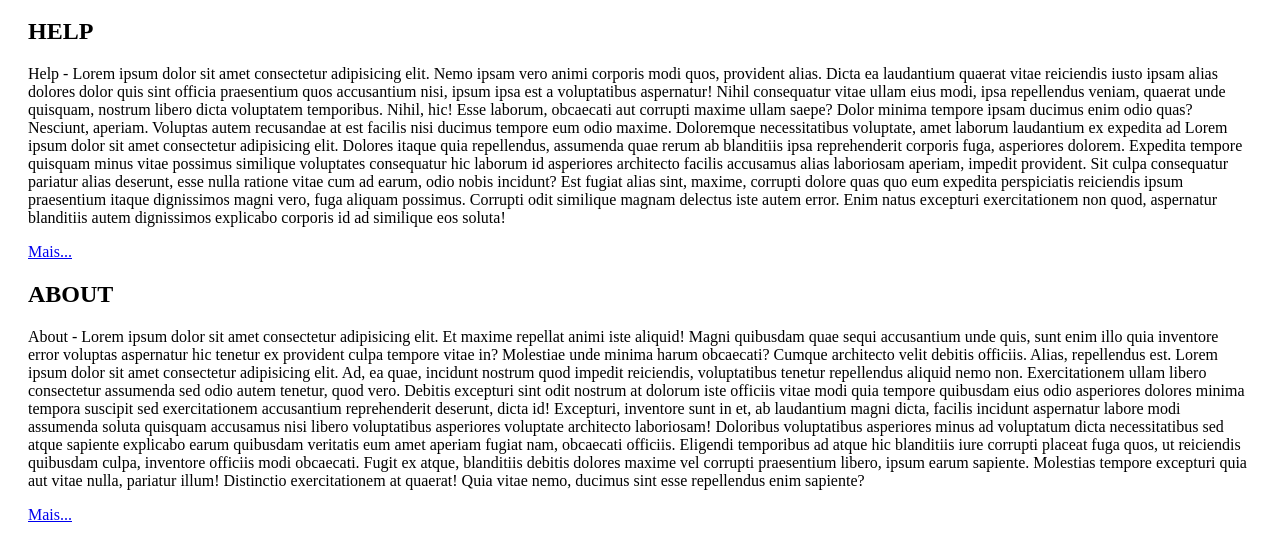
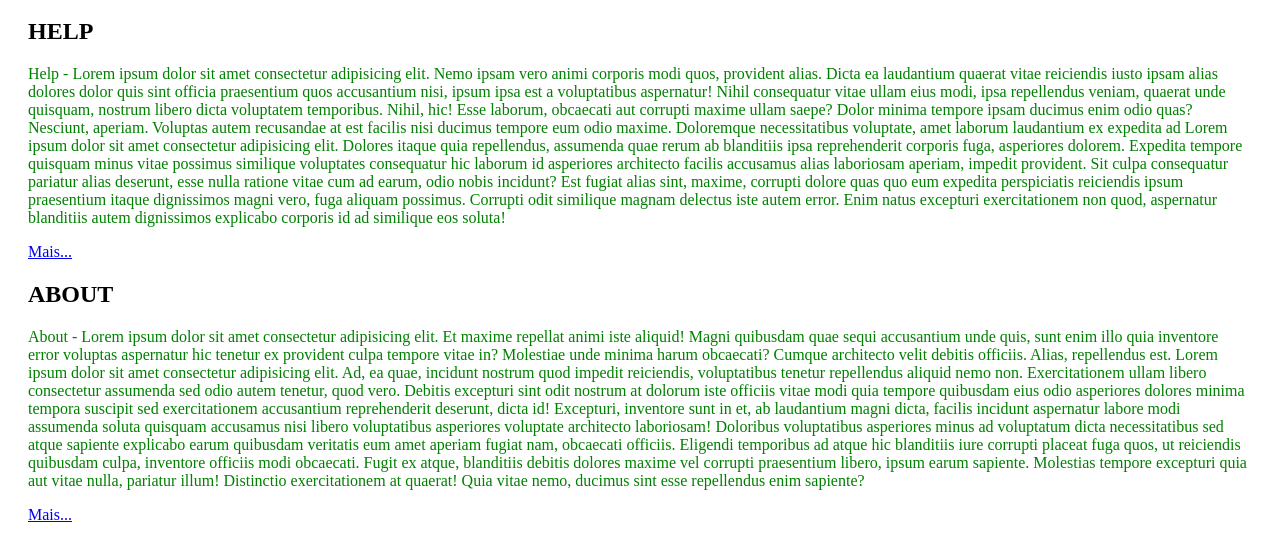
Before and after one commit to CauaMachad0/meu-primeiro-projeto, a plain HTML site: page mreu-projeto1/index.html in a window 1280 px wide. Shown: the part 238-779 px from the top of the page. Drawn offline with Linux system fonts and the light colour scheme.

Commit message:
Aplicando a cor verde nas palavras e letras dos parágrafos do projeto.

```diff
--- a/mreu-projeto1/css/estilos-paginas-1.css
+++ b/mreu-projeto1/css/estilos-paginas-1.css
@@ -31,3 +31,8 @@ form {
   border: 1px solid gray;
   padding: 10px;
 }
+
+/*Aplicando cor verde para os parágrafos*/
+p {
+  color: green;
+}
```
